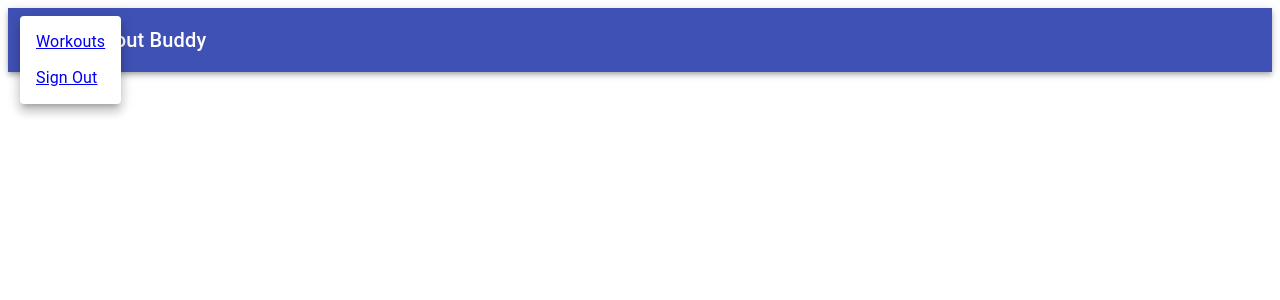
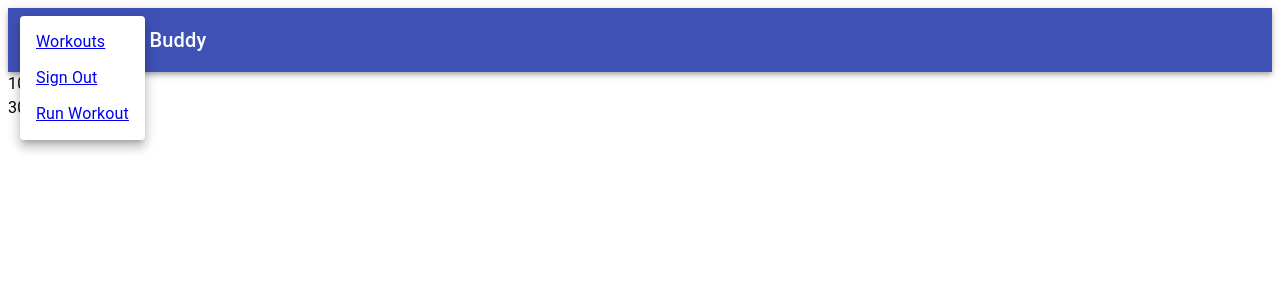
Before and after one commit to ClayData/workout-buddy, a React (Create React App) app in the folder client/: page /runworkout in a window 1280 px wide. Both pictures are taken after a click on the button "menu". Shown: the top 300 px of the page. Built offline with nearby package versions, Linux system fonts and the light colour scheme.

Commit message:
stashing for merge

```diff
--- a/client/src/App.js
+++ b/client/src/App.js
@@ -3,6 +3,7 @@ import { BrowserRouter as Router, Route } from 'react-router-dom';
 import NavBar from './components/NavBar';
 import Workouts from './pages/Workouts/Workouts';
 import SignIn from './pages/SignIn/SignIn';
+import RunWorkout from './pages/RunWorkout/RunWorkout';
 
 function App() {
   return (
@@ -12,6 +13,7 @@ function App() {
           <Route exact path="/" component={Workouts} />
           <Route exact path="/workouts" component={Workouts} />
           <Route exact path="/signin" component={SignIn} />
+          <Route exact path="/runworkout" component={RunWorkout} />
       </div>
     </Router>
   );
--- a/client/src/components/MenuButton.js
+++ b/client/src/components/MenuButton.js
@@ -40,6 +40,11 @@ export default function MenuButton() {
                     Sign Out
                 </Link>
             </MenuItem>
+            <MenuItem onClick={handleClose}>
+                <Link to="/runworkout" className={location.pathname === "/runworkout" ? "nav-link active" : "nav-link"}>
+                    Run Workout
+                </Link>
+            </MenuItem>
 
         </Menu>
     </div>
--- a/client/src/components/SavedListContainer.js
+++ b/client/src/components/SavedListContainer.js
@@ -34,7 +34,11 @@ function SavedListContainer() {
         <List dense={dense}>
             {console.log(workouts)}
             {workouts.map((workout, i) => {
-                return <SavedWorkoutItem title={workout.title} key={i} />
+                return <SavedWorkoutItem
+                        workout={workout}
+                        key={i}
+
+                        />
             })}
         </List>
     )
--- a/client/src/components/SavedWorkoutItem.js
+++ b/client/src/components/SavedWorkoutItem.js
@@ -20,12 +20,12 @@ function SavedWorkoutItem(props) {
   const classes = useStyles();
   return (
     <div className={classes.demo}>
-      <ListItem>
+      <ListItem button onClick={props.onClick} data-id={props.workout._id}>
         <ListItemIcon>
           <FitnessCenterIcon />
         </ListItemIcon>
         <ListItemText
-          primary={props.title}
+          primary={props.workout.title}
         />
       </ListItem>
     </div>
--- /dev/null
+++ b/client/src/pages/RunWorkout/RunWorkout.js
@@ -0,0 +1,49 @@
+import React, { useState, useEffect } from 'react';
+import { Typography, Button } from '@material-ui/core';
+
+function RunWorkout() {
+
+    const [bigTime, SetBigTime] = useState(100);
+    const [lilTime, SetLilTime] = useState(30);
+    let changingLilTime = lilTime;
+    let changingBigTime = bigTime;
+
+    function bigChanger() {setInterval(function(){
+        let changingLilTime = lilTime;
+       changingBigTime--;
+
+    }, 1000)
+}
+
+    function lilChanger() {setInterval(function() {
+        changingLilTime--;
+
+
+
+        if(lilTime === 0){
+            SetLilTime("")
+            clearInterval()
+        }
+
+    }, 1000)
+}
+
+    useEffect(() => {
+        lilChanger();
+        bigChanger();
+    })
+
+
+    return(
+        <div>
+            <Typography>
+                {changingBigTime}
+            </Typography>
+            <Typography>
+                {changingLilTime}
+            </Typography>
+        </div>
+    )
+}
+
+export default RunWorkout;
```
Also changed, not shown: client/src/pages/CountDown/CountDown.js (deleted).
